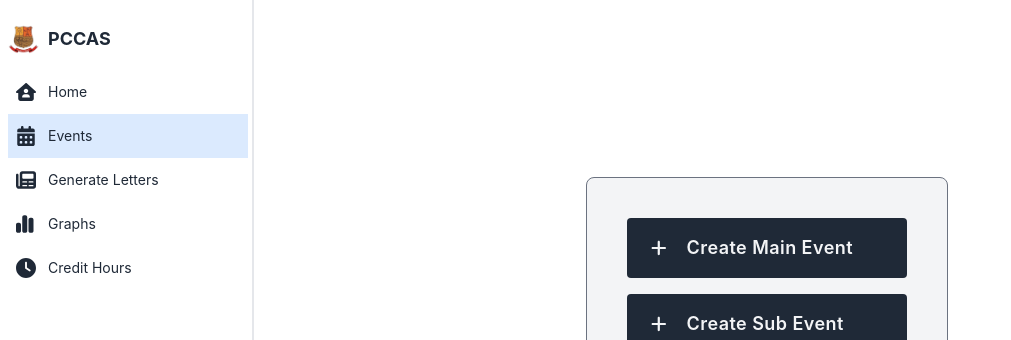
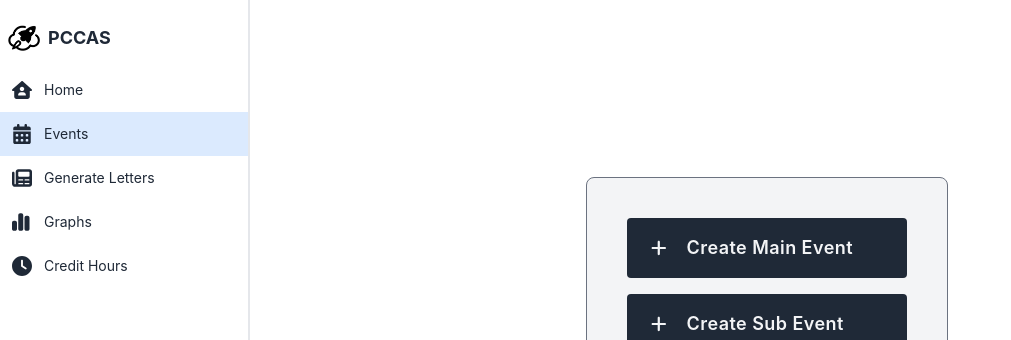
Before and after one commit to cristan02/College-Events, a React (Create React App) app in the folder frontend/: page /Events in a window 1280 px wide. Shown: the top 340 px of the page, without its empty margins (0-1011 px from the left). Built offline with nearby package versions, Linux system fonts and the light colour scheme.

Commit message:
logo changed

```diff
--- a/frontend/src/App.js
+++ b/frontend/src/App.js
@@ -1,4 +1,3 @@
-import logo from './logo.svg'
 import './App.css'
 
 import { Routes, Route } from 'react-router-dom'
--- a/frontend/src/components/Navbar.js
+++ b/frontend/src/components/Navbar.js
@@ -10,17 +10,19 @@ function Navbar() {
   const splitLocation = pathname.split("/");
 
   return (
-    <div className="fixed text-gray-800 px-1 bg-white">
+    <div className="fixed text-gray-800  bg-white">
       <div className="w-[250px] min-h-screen h-full border-r-2 py-2">
-        <div className="flex items-center py-4 px-1">
-          <img src="../logo.png" className="w-8"></img>
-          <div className="px-2 text-lg font-bold">PCCAS</div>
+        <div className="flex items-center py-4 px-2">
+          <Link to="/" className='no-underline flex items-center'>
+            <img src="../logo.png" className="w-8"></img>
+            <div className="px-2 text-lg font-bold">PCCAS</div>
+          </Link>
         </div>
 
         <p className="p-0"></p>
 
-        <ul className="first-line:flex flex-col list-none  text-gray-800 justify-left px-1 ">
-          <li className={splitLocation[1] === "" ? "nav-item transition ease-in-out decoration-black decoration-2 py-3 hover:rounded px-2 text-sm  bg-blue-100" : "nav-item transition ease-in-out decoration-black decoration-2 hover:bg-gray-100 py-3 hover:rounded px-2 text-sm  active:bg-blue-100"  }>
+        <ul className="first-line:flex flex-col list-none  text-gray-800 justify-left">
+          <li className={splitLocation[1] === "" ? "nav-item transition ease-in-out decoration-black decoration-2 py-3 hover:rounded px-3 text-sm  bg-blue-100" : "nav-item transition ease-in-out decoration-black decoration-2 hover:bg-gray-100 py-3 hover:rounded px-3 text-sm  active:bg-blue-100 "  }>
             <Link to="/" className='no-underline'>
               <div className="flex flex-row items-center">
                 <svg
@@ -35,7 +37,7 @@ function Navbar() {
             </Link>
           </li>
 
-          <li className={splitLocation[1] === "Events" || splitLocation[1] === "Event" ? "nav-item transition ease-in-out decoration-black decoration-2 py-3 hover:rounded px-2 text-sm  bg-blue-100" : "nav-item transition ease-in-out decoration-black decoration-2 hover:bg-gray-100 py-3 hover:rounded px-2 text-sm  active:bg-blue-100"  }>
+          <li className={splitLocation[1] === "Events" || splitLocation[1] === "Event" ? "nav-item transition ease-in-out decoration-black decoration-2 py-3 hover:rounded px-3 text-sm  bg-blue-100" : "nav-item transition ease-in-out decoration-black decoration-2 hover:bg-gray-100 py-3 hover:rounded px-3 text-sm  active:bg-blue-100 "  }>
             <Link to="/Events">
               <div className="flex flex-row items-center">
                 <svg
@@ -50,7 +52,7 @@ function Navbar() {
             </Link>
           </li>
 
-          <li className={splitLocation[1] === "Letter" ? "nav-item transition ease-in-out decoration-black decoration-2 py-3 hover:rounded px-2 text-sm  bg-blue-100" : "nav-item transition ease-in-out decoration-black decoration-2 hover:bg-gray-100 py-3 hover:rounded px-2 text-sm  active:bg-blue-100"  }>
+          <li className={splitLocation[1] === "Letter" ? "nav-item transition ease-in-out decoration-black decoration-2 py-3 hover:rounded px-3 text-sm  bg-blue-100" : "nav-item transition ease-in-out decoration-black decoration-2 hover:bg-gray-100 py-3 hover:rounded px-3 text-sm  active:bg-blue-100 "  }>
             <Link to="/Letter">
               <div className="flex flex-row items-center">
                 <svg
@@ -65,24 +67,8 @@ function Navbar() {
             </Link>
           </li>
 
-          {/* <li className={splitLocation[1] === "Letter" ? "nav-item transition ease-in-out decoration-black decoration-2 py-3 hover:rounded px-2 text-sm  bg-blue-100" : "nav-item transition ease-in-out decoration-black decoration-2 hover:bg-gray-100 py-3 hover:rounded px-2 text-sm  active:bg-blue-100"  }>
-            <Link to="/Letter">
-              <div className="flex flex-row items-center">
-                <svg
-                  className="w-5 h-5 fill-gray-800"
-                  xmlns="http://www.w3.org/2000/svg"
-                  viewBox="0 0 512 512"
-                >
-                  <path d="M64 64c0-17.7-14.3-32-32-32S0 46.3 0 64V400c0 44.2 35.8 80 80 80H480c17.7 0 32-14.3 32-32s-14.3-32-32-32H80c-8.8 0-16-7.2-16-16V64zm406.6 86.6c12.5-12.5 12.5-32.8 0-45.3s-32.8-12.5-45.3 0L320 210.7l-57.4-57.4c-12.5-12.5-32.8-12.5-45.3 0l-112 112c-12.5 12.5-12.5 32.8 0 45.3s32.8 12.5 45.3 0L240 221.3l57.4 57.4c12.5 12.5 32.8 12.5 45.3 0l128-128z" />
-                </svg>
-                <span className="px-3">Departmental performance</span>
-              </div>
-            </Link>
-          </li> */}
 
-
-
-          <li className={splitLocation[1] === "Graph" ? "nav-item transition ease-in-out decoration-black decoration-2 py-3 hover:rounded px-2 text-sm  bg-blue-100" : "nav-item transition ease-in-out decoration-black decoration-2 hover:bg-gray-100 py-3 hover:rounded px-2 text-sm  active:bg-blue-100"  }>
+          <li className={splitLocation[1] === "Graph" ? "nav-item transition ease-in-out decoration-black decoration-2 py-3 hover:rounded px-3 text-sm  bg-blue-100" : "nav-item transition ease-in-out decoration-black decoration-2 hover:bg-gray-100 py-3 hover:rounded px-3 text-sm  active:bg-blue-100 "  }>
             <Link to="/Graph">
               <div className="flex flex-row items-center">
                 <svg
@@ -97,7 +83,7 @@ function Navbar() {
             </Link>
           </li>
 
-          <li className={splitLocation[1] === "Credit" ? "nav-item transition ease-in-out decoration-black decoration-2 py-3 hover:rounded px-2 text-sm  bg-blue-100" : "nav-item transition ease-in-out decoration-black decoration-2 hover:bg-gray-100 py-3 hover:rounded px-2 text-sm  active:bg-blue-100"  }>
+          <li className={splitLocation[1] === "Credit" ? "nav-item transition ease-in-out decoration-black decoration-2 py-3 hover:rounded px-3 text-sm  bg-blue-100" : "nav-item transition ease-in-out decoration-black decoration-2 hover:bg-gray-100 py-3 hover:rounded px-3 text-sm  active:bg-blue-100 "  }>
             <Link to="/Credit">
               <div className="flex flex-row items-center">
                 <svg
```
Also changed, not shown: frontend/public/logo.png.
